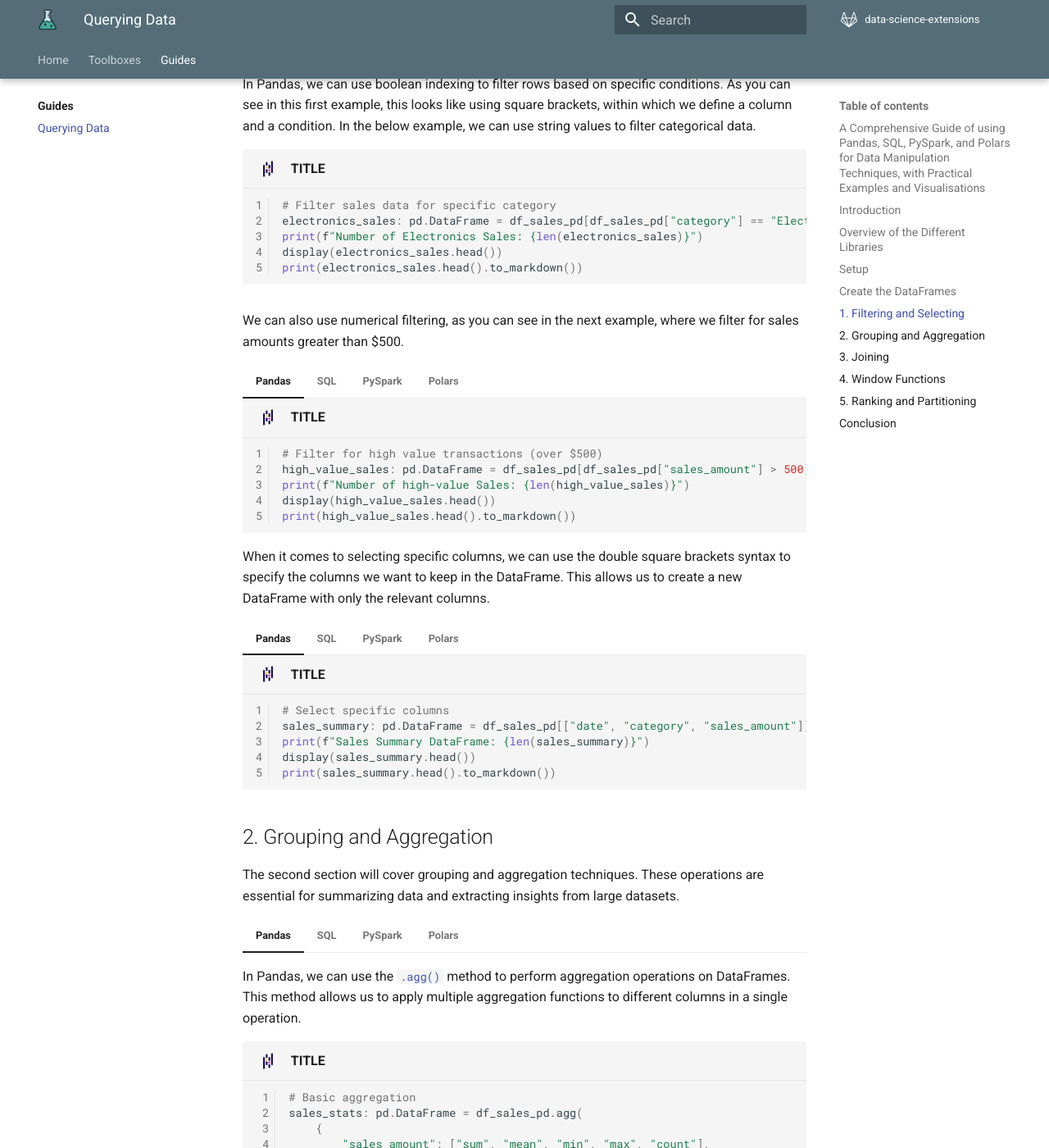
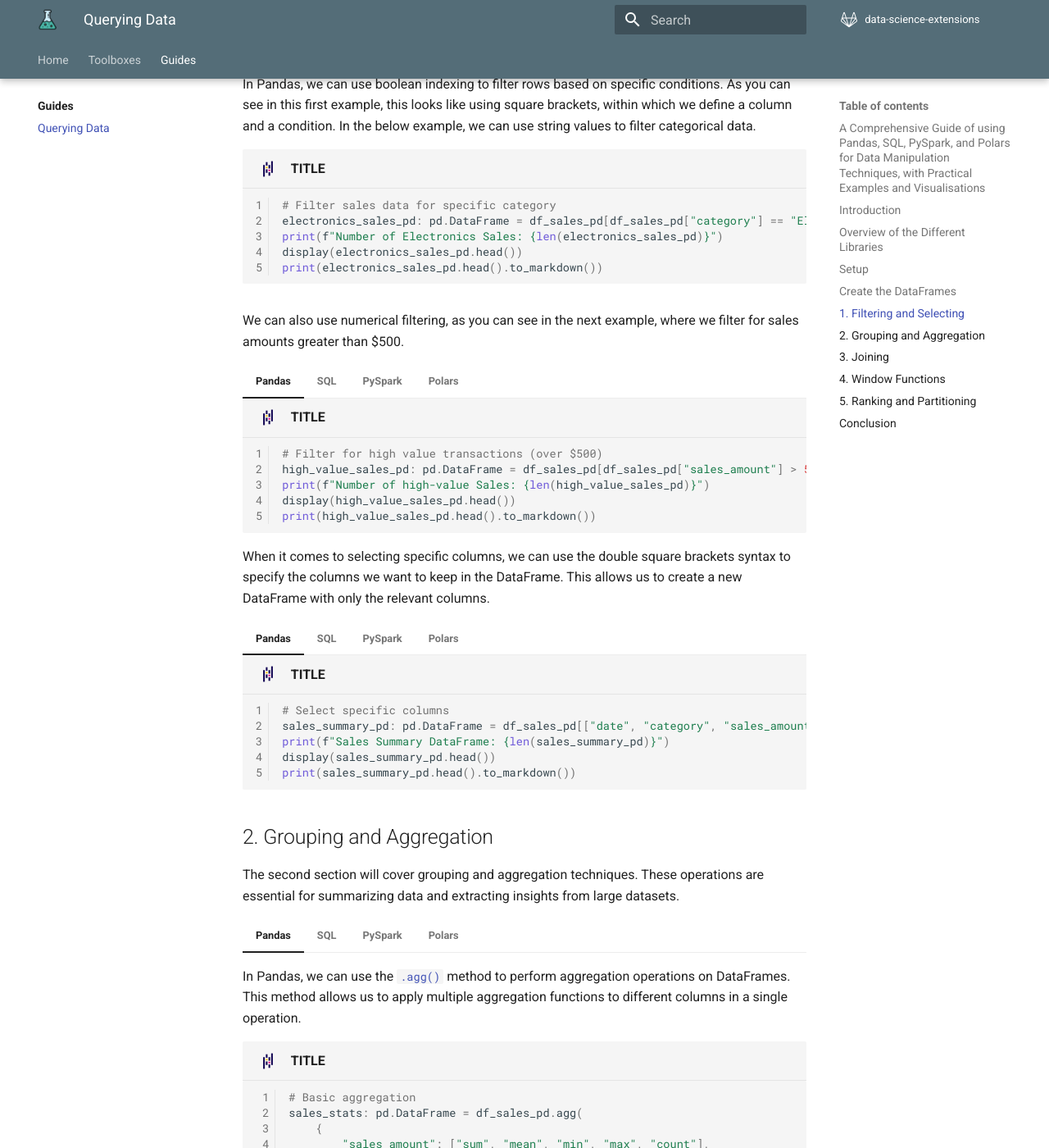
Before and after one commit to data-science-extensions/data-science-extensions, an MkDocs documentation site: the page built from docs/guides/querying-data.md, in a window 1280 px wide and 1400 px high, scrolled down 5787 px. Shown: the whole window at 82% size. Built offline with MkDocs 1.6.1 and Material for MkDocs 9.7.7, drawn with Linux system fonts in a browser that asks for light colours; comment, search, counter and statistics services are not loaded; the version menu is left out; part of the change alters nothing that is shown.

````diff
--- a/docs/guides/querying-data.md
+++ b/docs/guides/querying-data.md
@@ -398,46 +398,44 @@ The first section will demonstrate how to filter and select data from the DataFr
 
     ```py {.pandas linenums="1" title="TITLE"}
     # Filter sales data for specific category
-    electronics_sales: pd.DataFrame = df_sales_pd[df_sales_pd["category"] == "Electronics"]
-    print(f"Number of Electronics Sales: {len(electronics_sales)}")
-    display(electronics_sales.head())
-    print(electronics_sales.head().to_markdown())
+    electronics_sales_pd: pd.DataFrame = df_sales_pd[df_sales_pd["category"] == "Electronics"]
+    print(f"Number of Electronics Sales: {len(electronics_sales_pd)}")
+    display(electronics_sales_pd.head())
+    print(electronics_sales_pd.head().to_markdown())
     ```
 
 === "SQL"
 
     ```py {.sql linenums="1" title="TITLE"}
     # Filter sales for a specific category
-    electronics_sales_sql = """
+    electronics_sales_txt = """
         SELECT *
         FROM sales
         WHERE category = 'Electronics'
     """
-    electronics_sales: pd.DataFrame = pd.read_sql(electronics_sales_sql, conn)
-    print(f"Number of Electronics Sales: {len(electronics_sales)}")
-    display(pd.read_sql(electronics_sales_sql + "LIMIT 5", conn))
-    print(pd.read_sql(electronics_sales_sql + "LIMIT 5", conn).to_markdown())
+    electronics_sales_sql: pd.DataFrame = pd.read_sql(electronics_sales_txt, conn)
+    print(f"Number of Electronics Sales: {len(electronics_sales_sql)}")
+    display(pd.read_sql(electronics_sales_txt + "LIMIT 5", conn))
+    print(pd.read_sql(electronics_sales_txt + "LIMIT 5", conn).to_markdown())
     ```
 
 === "PySpark"
 
     ```py {.pyspark linenums="1" title="TITLE"}
     # Filter sales data for specific category
-    electronics_sales: psDataFrame = df_sales_ps.filter(
-        df_sales_ps["category"] == "Electronics"
-    )
-    print(f"Number of Electronics Sales: {electronics_sales.count()}")
-    electronics_sales.show(10)
+    electronics_sales_ps: psDataFrame = df_sales_ps.filter(df_sales_ps["category"] == "Electronics")
+    print(f"Number of Electronics Sales: {electronics_sales_ps.count()}")
+    electronics_sales_ps.show(10)
     ```
 
 === "Polars"
 
     ```py {.polars linenums="1" title="TITLE"}
     # Filter sales data for specific category
-    electronics_sales = df_sales_pl.filter(df_sales_pl["category"] == "Electronics")
-    print(f"Number of Electronics Sales: {len(electronics_sales)}")
-    display(electronics_sales.head(10))
-    print(electronics_sales.head(10).to_markdown())
+    electronics_sales_pl = df_sales_pl.filter(df_sales_pl["category"] == "Electronics")
+    print(f"Number of Electronics Sales: {len(electronics_sales_pl)}")
+    display(electronics_sales_pl.head(10))
+    print(electronics_sales_pl.head(10).to_markdown())
     ```
 
 We can also use numerical filtering, as you can see in the next example, where we filter for sales amounts greater than $500.
@@ -446,44 +444,44 @@ We can also use numerical filtering, as you can see in the next example, where w
 
     ```py {.pandas linenums="1" title="TITLE"}
     # Filter for high value transactions (over $500)
-    high_value_sales: pd.DataFrame = df_sales_pd[df_sales_pd["sales_amount"] > 500]
-    print(f"Number of high-value Sales: {len(high_value_sales)}")
-    display(high_value_sales.head())
-    print(high_value_sales.head().to_markdown())
+    high_value_sales_pd: pd.DataFrame = df_sales_pd[df_sales_pd["sales_amount"] > 500]
+    print(f"Number of high-value Sales: {len(high_value_sales_pd)}")
+    display(high_value_sales_pd.head())
+    print(high_value_sales_pd.head().to_markdown())
     ```
 
 === "SQL"
 
     ```py {.sql linenums="1" title="TITLE"}
     # Filter for high value transactions (over $500)
-    high_value_sales_sql = """
+    high_value_sales_txt = """
         SELECT *
         FROM sales
         WHERE sales_amount > 500
     """
-    high_value_sales: pd.DataFrame = pd.read_sql(high_value_sales_sql, conn)
-    print(f"Number of high-value Sales: {len(high_value_sales)}")
-    display(pd.read_sql(high_value_sales_sql + "LIMIT 5", conn))
-    print(pd.read_sql(high_value_sales_sql + "LIMIT 5", conn).to_markdown())
+    high_value_sales_sql: pd.DataFrame = pd.read_sql(high_value_sales_txt, conn)
+    print(f"Number of high-value Sales: {len(high_value_sales_sql)}")
+    display(pd.read_sql(high_value_sales_txt + "LIMIT 5", conn))
+    print(pd.read_sql(high_value_sales_txt + "LIMIT 5", conn).to_markdown())
     ```
 
 === "PySpark"
 
     ```py {.pyspark linenums="1" title="TITLE"}
     # Filter for high value transactions (over $500)
-    high_value_sales: psDataFrame = df_sales_ps.filter("sales_amount > 500")
-    print(f"Number of high-value Sales: {high_value_sales.count()}")
-    high_value_sales.show(10)
+    high_value_sales_ps: psDataFrame = df_sales_ps.filter("sales_amount > 500")
+    print(f"Number of high-value Sales: {high_value_sales_ps.count()}")
+    high_value_sales_ps.show(10)
     ```
 
 === "Polars"
 
     ```py {.polars linenums="1" title="TITLE"}
     # Filter for high value transactions (over $500)
-    high_value_sales = df_sales_pl.filter(df_sales_pl["sales_amount"] > 500)
-    print(f"Number of high-value Sales: {len(high_value_sales)}")
-    display(high_value_sales.head(10))
-    print(high_value_sales.head(10).to_markdown())
+    high_value_sales_pl = df_sales_pl.filter(df_sales_pl["sales_amount"] > 500)
+    print(f"Number of high-value Sales: {len(high_value_sales_pl)}")
+    display(high_value_sales_pl.head(10))
+    print(high_value_sales_pl.head(10).to_markdown())
     ```
 
 When it comes to selecting specific columns, we can use the double square brackets syntax to specify the columns we want to keep in the DataFrame. This allows us to create a new DataFrame with only the relevant columns.
@@ -492,43 +490,43 @@ When it comes to selecting specific columns, we can use the double square bracke
 
     ```py {.pandas linenums="1" title="TITLE"}
     # Select specific columns
-    sales_summary: pd.DataFrame = df_sales_pd[["date", "category", "sales_amount"]]
-    print(f"Sales Summary DataFrame: {len(sales_summary)}")
-    display(sales_summary.head())
-    print(sales_summary.head().to_markdown())
+    sales_summary_pd: pd.DataFrame = df_sales_pd[["date", "category", "sales_amount"]]
+    print(f"Sales Summary DataFrame: {len(sales_summary_pd)}")
+    display(sales_summary_pd.head())
+    print(sales_summary_pd.head().to_markdown())
     ```
 
 === "SQL"
 
     ```py {.sql linenums="1" title="TITLE"}
     # Select specific columns
-    sales_summary_sql = """
+    sales_summary_txt = """
         SELECT date, category, sales_amount
         FROM sales
     """
-    sales_summary: pd.DataFrame = pd.read_sql(sales_summary_sql, conn)
-    print(f"Selected columns in Sales: {len(sales_summary)}")
-    display(pd.read_sql(sales_summary_sql + "LIMIT 5", conn))
-    print(pd.read_sql(sales_summary_sql + "LIMIT 5", conn).to_markdown())
+    sales_summary_sql: pd.DataFrame = pd.read_sql(sales_summary_txt, conn)
+    print(f"Selected columns in Sales: {len(sales_summary_sql)}")
+    display(pd.read_sql(sales_summary_txt + "LIMIT 5", conn))
+    print(pd.read_sql(sales_summary_txt + "LIMIT 5", conn).to_markdown())
     ```
 
 === "PySpark"
 
     ```py {.pyspark linenums="1" title="TITLE"}
     # Select specific columns
-    sales_summary: psDataFrame = df_sales_ps.select("date", "category", "sales_amount")
-    print(f"Sales Summary DataFrame: {sales_summary.count()}")
-    sales_summary.show(10)
+    sales_summary_ps: psDataFrame = df_sales_ps.select("date", "category", "sales_amount")
+    print(f"Sales Summary DataFrame: {sales_summary_ps.count()}")
+    sales_summary_ps.show(10)
     ```
 
 === "Polars"
 
     ```py {.polars linenums="1" title="TITLE"}
     # Select specific columns
-    sales_summary = df_sales_pl.select(["date", "category", "sales_amount"])
-    print(f"Sales Summary DataFrame: {len(sales_summary)}")
-    display(sales_summary.head(10))
-    print(sales_summary.head(10).to_markdown())
+    sales_summary_pl = df_sales_pl.select(["date", "category", "sales_amount"])
+    print(f"Sales Summary DataFrame: {len(sales_summary_pl)}")
+    display(sales_summary_pl.head(10))
+    print(sales_summary_pl.head(10).to_markdown())
     ```
 
 ## 2. Grouping and Aggregation
````
